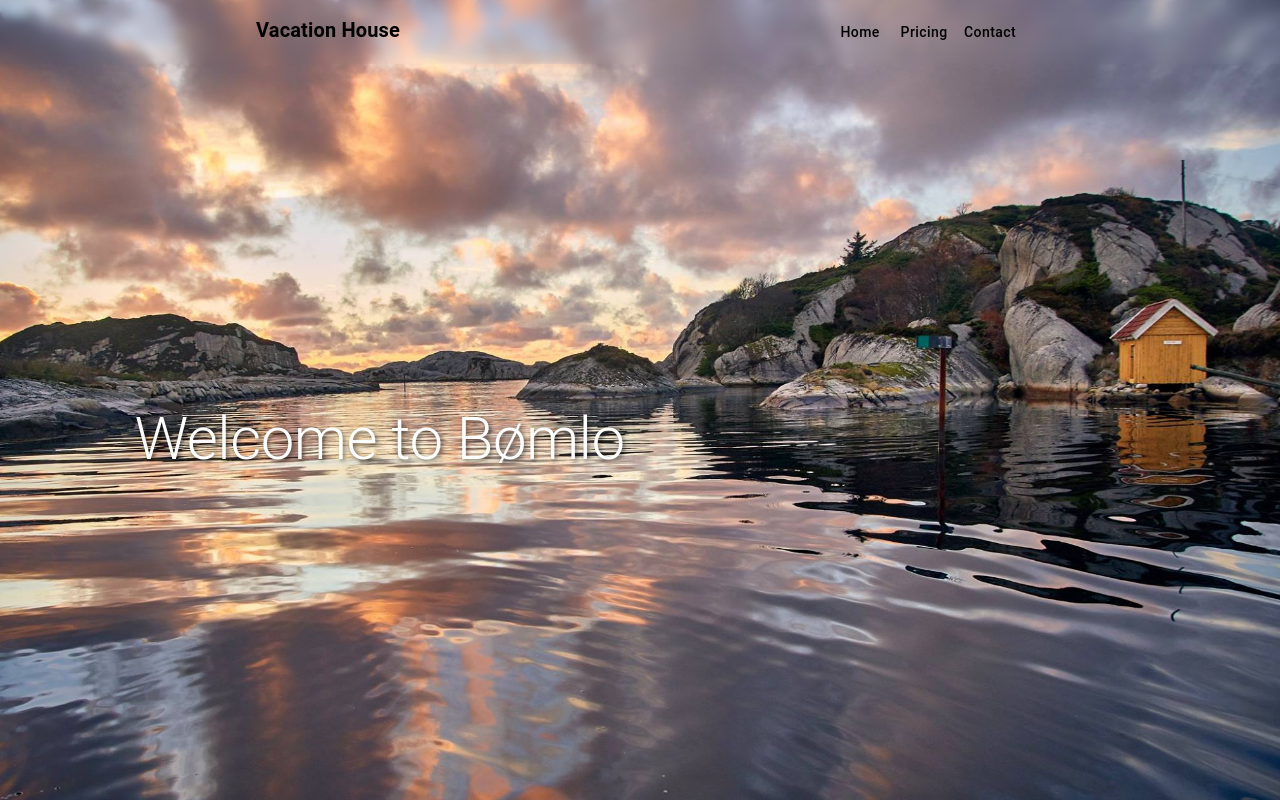
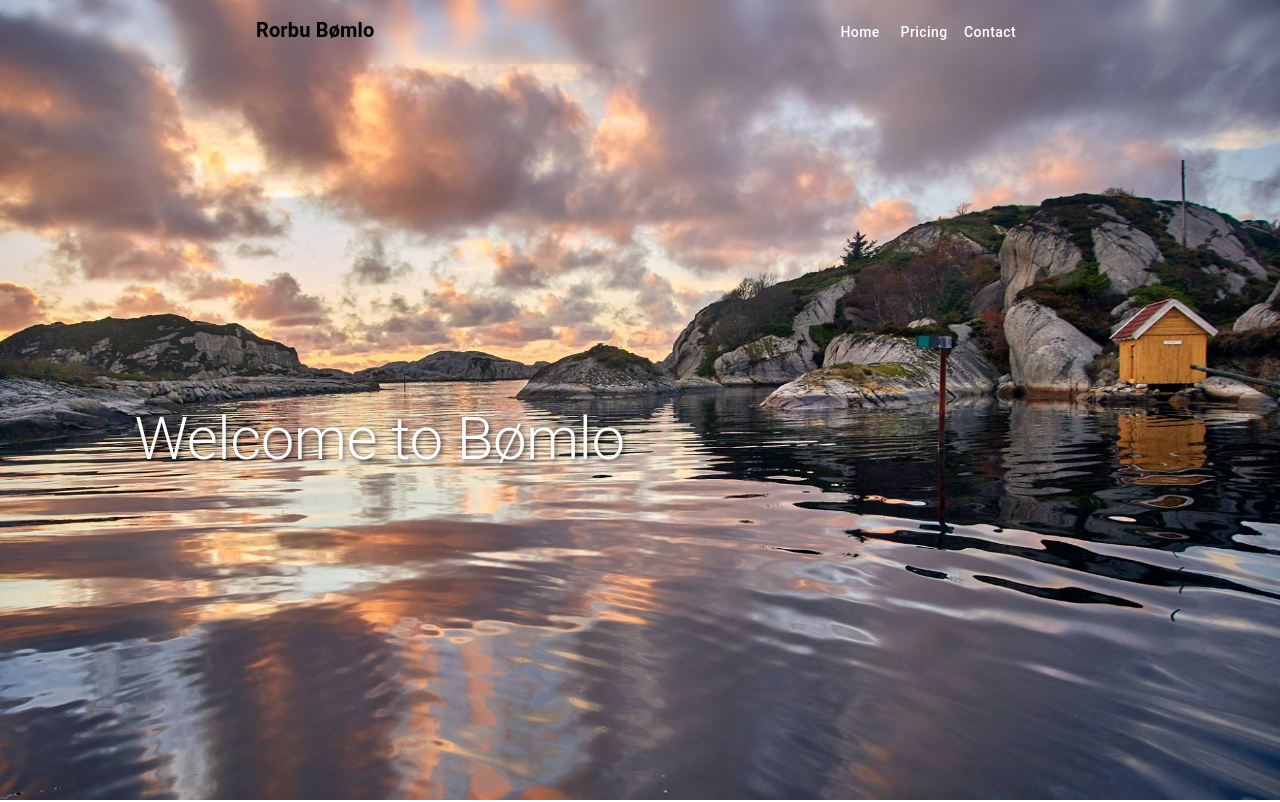
Before and after one commit to Bruswei/rorbu, a React (Vite) app: page / in a window 1280 px wide. Shown: the top 802 px of the page. Built offline with nearby package versions, Linux system fonts and the light colour scheme.

Commit message:
Add animation for navbar line at button

```diff
--- a/src/HomePage.tsx
+++ b/src/HomePage.tsx
@@ -1,13 +1,29 @@
 import { AppBar, Toolbar, Typography, Button, Box } from "@mui/material";
 import { Link as RouterLink } from "react-router-dom";
 import "./assets/styles.css";
+import { useState, useEffect } from "react";
 
 export default function HomePage() {
+  const [scrollPosition, setScrollPosition] = useState(0);
+
+  useEffect(() => {
+    const handleScroll = () => {
+      setScrollPosition(window.pageYOffset);
+    };
+
+    window.addEventListener("scroll", handleScroll);
+    return () => {
+      window.removeEventListener("scroll", handleScroll);
+    };
+  }, []);
+
   return (
     <>
       <AppBar
         position="fixed"
-        className="blurry-appbar"
+        className={
+          scrollPosition > 0 ? "blurry-appbar scrolled" : "blurry-appbar"
+        }
         sx={{
           backgroundColor: "transparent",
           boxShadow: "none",
@@ -34,14 +50,18 @@ export default function HomePage() {
                 color: "black",
               }}
             >
-              Vacation House
+              Rorbu Bømlo
             </Typography>
             <Box>
               <Button
                 component={RouterLink}
                 to="/"
                 color="inherit"
-                sx={{ textTransform: "none", color: "black" }}
+                sx={{
+                  textTransform: "none",
+                  color: scrollPosition > 0 ? "black" : "white",
+                  transition: "color 0.3s",
+                }}
               >
                 Home
               </Button>
@@ -49,7 +69,11 @@ export default function HomePage() {
                 component={RouterLink}
                 to="/pricing"
                 color="inherit"
-                sx={{ textTransform: "none", color: "black" }}
+                sx={{
+                  textTransform: "none",
+                  color: scrollPosition > 0 ? "black" : "white",
+                  transition: "color 0.3s",
+                }}
               >
                 Pricing
               </Button>
@@ -57,7 +81,11 @@ export default function HomePage() {
                 component={RouterLink}
                 to="/contact"
                 color="inherit"
-                sx={{ textTransform: "none", color: "black" }}
+                sx={{
+                  textTransform: "none",
+                  color: scrollPosition > 0 ? "black" : "white",
+                  transition: "color 0.3s",
+                }}
               >
                 Contact
               </Button>
--- a/src/assets/styles.css
+++ b/src/assets/styles.css
@@ -58,3 +58,46 @@
 .welcome-text {
   text-shadow: 2px 2px 4px rgba(0, 0, 0, 0.5);
 }
+
+.blurry-appbar.scrolled {
+  background-color: rgba(255, 255, 255, 0.9);
+  transition: background-color 0.3s;
+}
+
+.blurry-appbar.scrolled::after {
+  content: "";
+  display: block;
+  position: absolute;
+  bottom: 0;
+  left: 0;
+  width: 100%;
+  height: 2px;
+  background: black;
+  animation: slideLine 2s forwards;
+}
+
+@keyframes slideLine {
+  0% {
+    width: 0;
+  }
+  100% {
+    width: 100%;
+  }
+}
+
+.nav-button {
+  text-transform: none;
+  color: black;
+  font-weight: 500;
+  transition: color 0.3s, background-color 0.3s;
+  border-radius: 4px;
+  padding-left: 1.2rem;
+  padding-right: 1.2rem;
+  margin-left: 0.5rem;
+  margin-right: 0.5rem;
+}
+
+.nav-button:hover {
+  color: white;
+  background-color: rgba(0, 0, 0, 0.7);
+}
```
